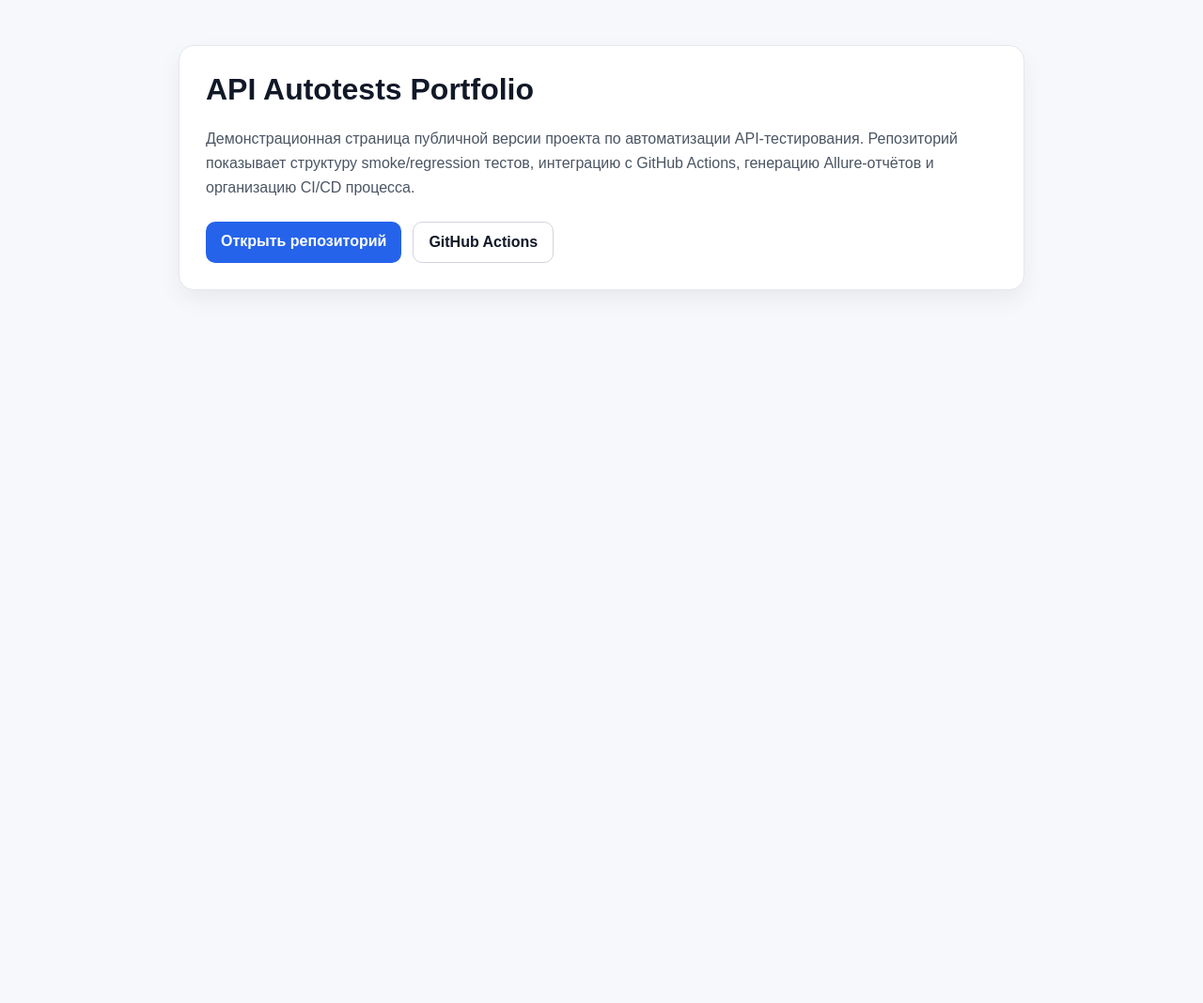
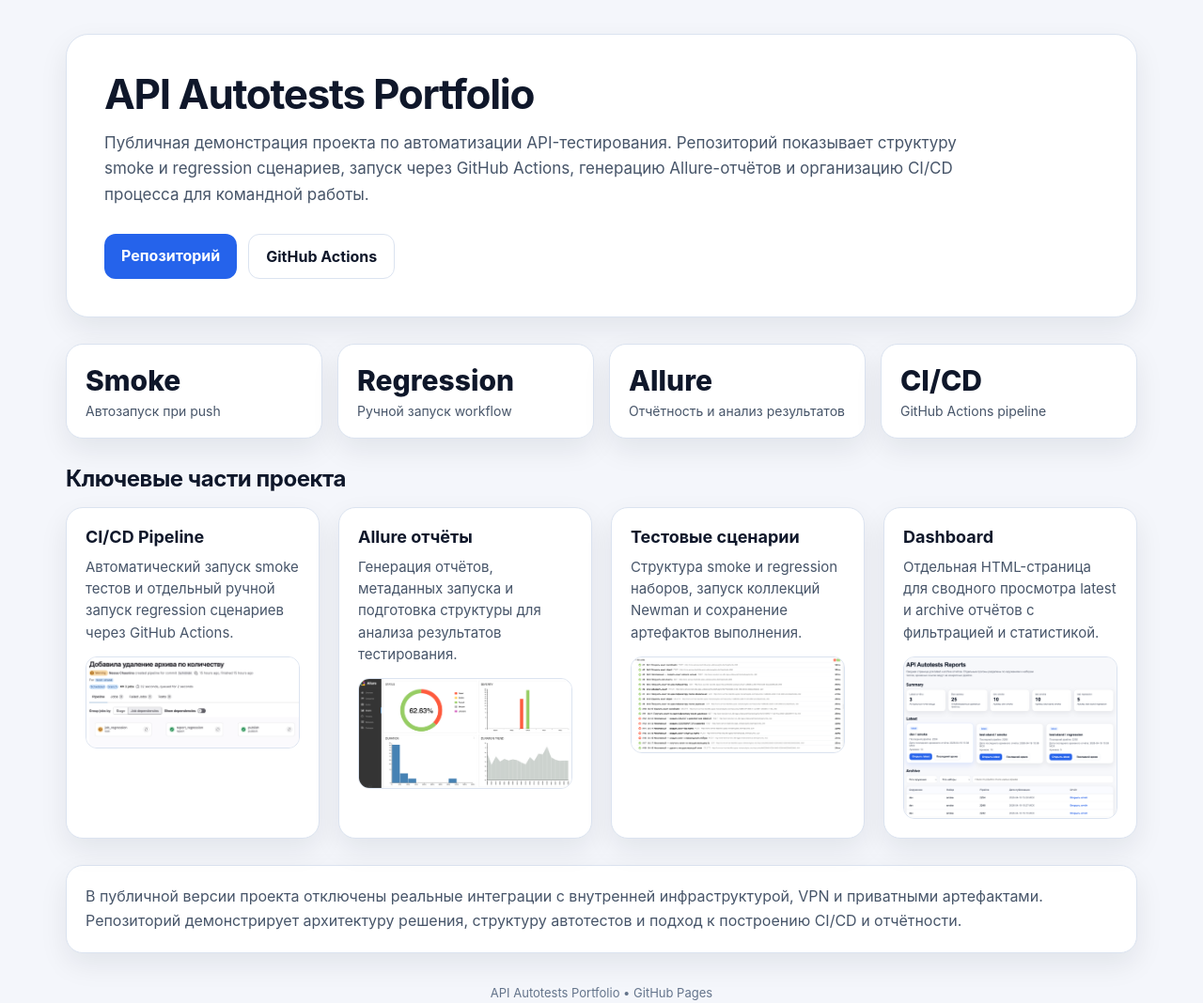
Before and after one commit to ChInessa/api-testing-strategy-portfolio, a plain HTML site: page index.html in a window 1280 px wide. Shown: the whole page at 94% size. Before the commit the page ends 800 px from the top, so only its background shows below. Drawn offline with Linux system fonts and the light colour scheme.

Commit message:
Обновлена витрина GitHub Pages для портфолио

```diff
--- a/index.html
+++ b/index.html
@@ -5,67 +5,272 @@
   <meta name="viewport" content="width=device-width, initial-scale=1.0">
   <title>API Autotests Portfolio</title>
   <style>
+    :root {
+      --bg: #f4f6fb;
+      --card: #ffffff;
+      --text: #0f172a;
+      --muted: #475569;
+      --line: #dbe3f0;
+      --accent: #2563eb;
+      --shadow: 0 12px 30px rgba(15, 23, 42, 0.08);
+      --radius: 18px;
+    }
+
+    * { box-sizing: border-box; }
+
     body {
       margin: 0;
-      font-family: Arial, sans-serif;
-      background: #f6f8fb;
-      color: #111827;
+      font-family: -apple-system, BlinkMacSystemFont, "Segoe UI", Inter, sans-serif;
+      background: var(--bg);
+      color: var(--text);
     }
-    .wrap {
-      max-width: 900px;
+
+    .container {
+      max-width: 1180px;
       margin: 0 auto;
-      padding: 48px 20px;
+      padding: 36px 20px 56px;
     }
-    .card {
-      background: #fff;
-      border: 1px solid #e5e7eb;
-      border-radius: 16px;
-      padding: 28px;
-      box-shadow: 0 10px 24px rgba(0,0,0,0.06);
+
+    .hero {
+      background: var(--card);
+      border-radius: 24px;
+      padding: 40px;
+      box-shadow: var(--shadow);
+      margin-bottom: 28px;
+      border: 1px solid var(--line);
     }
+
     h1 {
-      margin-top: 0;
-      font-size: 32px;
+      margin: 0 0 16px;
+      font-size: 44px;
+      line-height: 1.05;
+      letter-spacing: -0.03em;
     }
-    p {
+
+    .lead {
+      margin: 0;
+      max-width: 920px;
+      color: var(--muted);
       line-height: 1.6;
-      color: #4b5563;
+      font-size: 17px;
     }
-    .links {
-      margin-top: 24px;
+
+    .buttons {
+      margin-top: 28px;
       display: flex;
       gap: 12px;
       flex-wrap: wrap;
     }
-    a {
+
+    .btn {
+      padding: 13px 18px;
+      border-radius: 12px;
+      text-decoration: none;
+      font-weight: 700;
       display: inline-block;
-      text-decoration: none;
-      padding: 12px 16px;
-      border-radius: 10px;
-      background: #2563eb;
+      transition: 0.15s ease;
+    }
+
+    .btn.primary {
+      background: var(--accent);
       color: white;
-      font-weight: 600;
     }
-    a.secondary {
+
+    .btn.secondary {
+      background: white;
+      border: 1px solid var(--line);
+      color: var(--text);
+    }
+
+    .btn:hover {
+      transform: translateY(-1px);
+    }
+
+    .stats {
+      display: grid;
+      grid-template-columns: repeat(auto-fit, minmax(180px, 1fr));
+      gap: 16px;
+      margin-bottom: 28px;
+    }
+
+    .stat {
+      background: var(--card);
+      border: 1px solid var(--line);
+      border-radius: var(--radius);
+      padding: 20px;
+      box-shadow: var(--shadow);
+    }
+
+    .stat-value {
+      font-size: 30px;
+      font-weight: 800;
+      margin-bottom: 6px;
+    }
+
+    .stat-label {
+      color: var(--muted);
+      font-size: 14px;
+    }
+
+    .section-title {
+      font-size: 24px;
+      margin: 0 0 16px;
+      letter-spacing: -0.02em;
+    }
+
+    .grid {
+      display: grid;
+      grid-template-columns: repeat(auto-fit, minmax(260px, 1fr));
+      gap: 20px;
+    }
+
+    .card {
+      background: white;
+      border-radius: var(--radius);
+      padding: 20px;
+      box-shadow: var(--shadow);
+      border: 1px solid var(--line);
+    }
+
+    .card h3 {
+      margin: 0 0 10px;
+      font-size: 18px;
+    }
+
+    .card p {
+      margin: 0 0 14px;
+      color: var(--muted);
+      font-size: 15px;
+      line-height: 1.55;
+      min-height: 70px;
+    }
+
+    .image-wrap {
+      border-radius: 12px;
+      overflow: hidden;
+      border: 1px solid var(--line);
       background: #fff;
-      color: #111827;
-      border: 1px solid #d1d5db;
+    }
+
+    img {
+      display: block;
+      width: 100%;
+      height: auto;
+    }
+
+    .note {
+      margin-top: 28px;
+      background: #fff;
+      border: 1px solid var(--line);
+      border-radius: var(--radius);
+      padding: 20px;
+      color: var(--muted);
+      box-shadow: var(--shadow);
+      line-height: 1.6;
+    }
+
+    .footer {
+      margin-top: 34px;
+      text-align: center;
+      color: #64748b;
+      font-size: 13px;
+    }
+
+    @media (max-width: 700px) {
+      .hero {
+        padding: 28px;
+      }
+
+      h1 {
+        font-size: 34px;
+      }
+
+      .lead {
+        font-size: 16px;
+      }
     }
   </style>
 </head>
 <body>
-  <div class="wrap">
-    <div class="card">
+  <div class="container">
+
+    <section class="hero">
       <h1>API Autotests Portfolio</h1>
-      <p>
-        Демонстрационная страница публичной версии проекта по автоматизации API-тестирования.
-        Репозиторий показывает структуру smoke/regression тестов, интеграцию с GitHub Actions,
-        генерацию Allure-отчётов и организацию CI/CD процесса.
+      <p class="lead">
+        Публичная демонстрация проекта по автоматизации API-тестирования. Репозиторий показывает
+        структуру smoke и regression сценариев, запуск через GitHub Actions, генерацию Allure-отчётов
+        и организацию CI/CD процесса для командной работы.
       </p>
-      <div class="links">
-        <a href="https://github.com/ChInessa/api-testing-strategy-portfolio">Открыть репозиторий</a>
-        <a class="secondary" href="https://github.com/ChInessa/api-testing-strategy-portfolio/actions">GitHub Actions</a>
+
+      <div class="buttons">
+        <a class="btn primary" href="https://github.com/ChInessa/api-testing-strategy-portfolio">Репозиторий</a>
+        <a class="btn secondary" href="https://github.com/ChInessa/api-testing-strategy-portfolio/actions">GitHub Actions</a>
       </div>
+    </section>
+
+    <section class="stats">
+      <div class="stat">
+        <div class="stat-value">Smoke</div>
+        <div class="stat-label">Автозапуск при push</div>
+      </div>
+      <div class="stat">
+        <div class="stat-value">Regression</div>
+        <div class="stat-label">Ручной запуск workflow</div>
+      </div>
+      <div class="stat">
+        <div class="stat-value">Allure</div>
+        <div class="stat-label">Отчётность и анализ результатов</div>
+      </div>
+      <div class="stat">
+        <div class="stat-value">CI/CD</div>
+        <div class="stat-label">GitHub Actions pipeline</div>
+      </div>
+    </section>
+
+    <h2 class="section-title">Ключевые части проекта</h2>
+
+    <section class="grid">
+      <div class="card">
+        <h3>CI/CD Pipeline</h3>
+        <p>Автоматический запуск smoke тестов и отдельный ручной запуск regression сценариев через GitHub Actions.</p>
+        <div class="image-wrap">
+          <img src="docs/pipeline.png" alt="CI/CD pipeline">
+        </div>
+      </div>
+
+      <div class="card">
+        <h3>Allure отчёты</h3>
+        <p>Генерация отчётов, метаданных запуска и подготовка структуры для анализа результатов тестирования.</p>
+        <div class="image-wrap">
+          <img src="docs/allure-overview.png" alt="Allure overview">
+        </div>
+      </div>
+
+      <div class="card">
+        <h3>Тестовые сценарии</h3>
+        <p>Структура smoke и regression наборов, запуск коллекций Newman и сохранение артефактов выполнения.</p>
+        <div class="image-wrap">
+          <img src="docs/allure-tests.png" alt="Allure tests">
+        </div>
+      </div>
+
+      <div class="card">
+        <h3>Dashboard</h3>
+        <p>Отдельная HTML-страница для сводного просмотра latest и archive отчётов с фильтрацией и статистикой.</p>
+        <div class="image-wrap">
+          <img src="docs/dashboard.png" alt="Dashboard">
+        </div>
+      </div>
+    </section>
+
+    <section class="note">
+      В публичной версии проекта отключены реальные интеграции с внутренней инфраструктурой,
+      VPN и приватными артефактами. Репозиторий демонстрирует архитектуру решения, структуру
+      автотестов и подход к построению CI/CD и отчётности.
+    </section>
+
+    <div class="footer">
+      API Autotests Portfolio • GitHub Pages
     </div>
   </div>
 </body>
```
